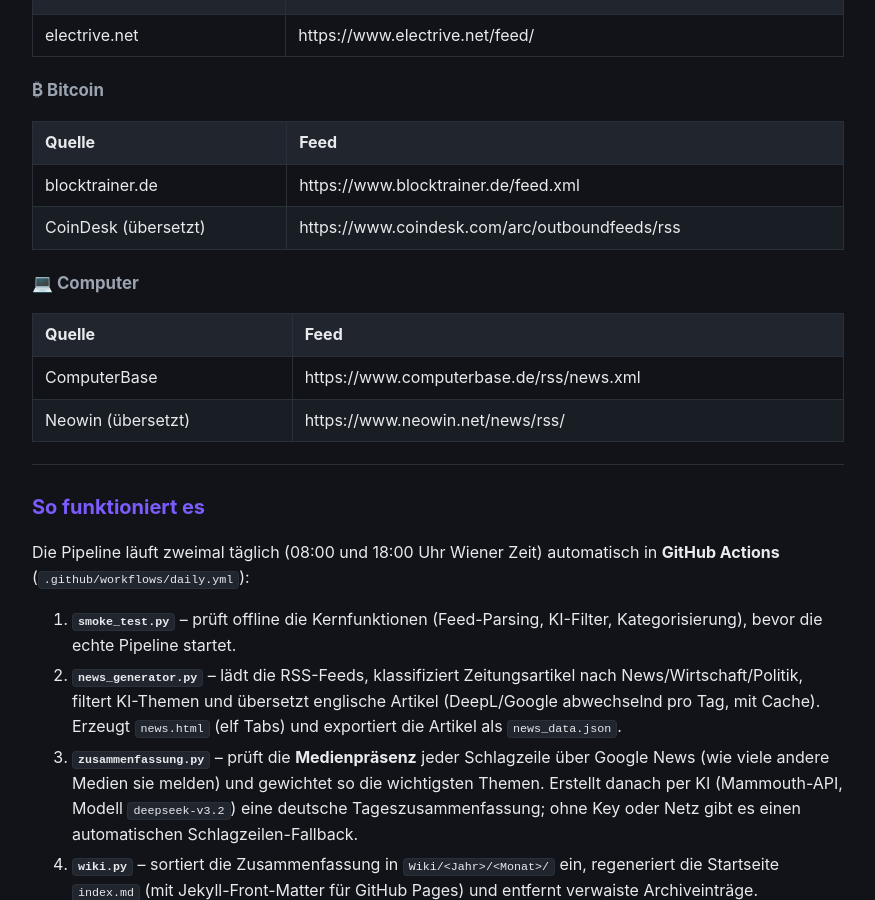
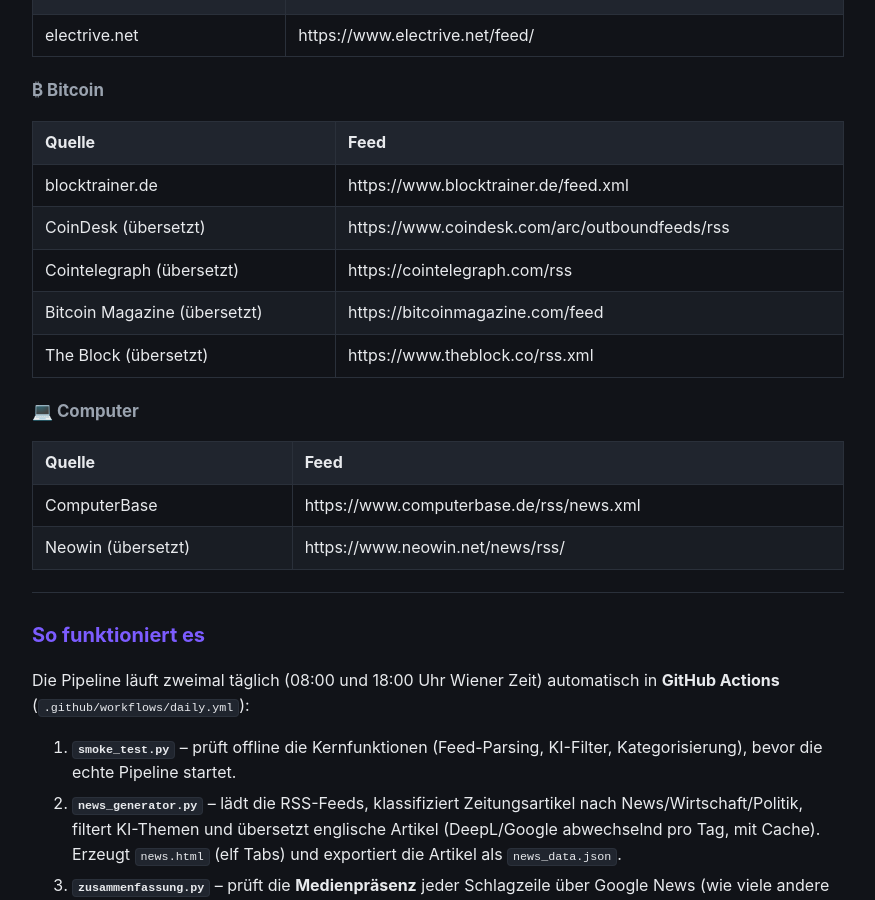
Before and after one commit to Ubuntu51/news-wiki, a Jekyll site: the page built from quellen.md, in a window 1280 px wide and 900 px high, scrolled down 4370 px. Shown: the whole window, without its empty margins (202-1077 px from the left). Built offline with Jekyll 4.4.1, drawn with Linux system fonts in a browser that asks for light colours; our own code applies the rules of GitHub Pages for plain Markdown files.

Commit message:
Quellen: Cointelegraph, Bitcoin Magazine, The Block im Bitcoin-Tab

```diff
--- a/quellen.md
+++ b/quellen.md
@@ -137,6 +137,9 @@
 |---|---|
 | blocktrainer.de | https://www.blocktrainer.de/feed.xml |
 | CoinDesk (übersetzt) | https://www.coindesk.com/arc/outboundfeeds/rss |
+| Cointelegraph (übersetzt) | https://cointelegraph.com/rss |
+| Bitcoin Magazine (übersetzt) | https://bitcoinmagazine.com/feed |
+| The Block (übersetzt) | https://www.theblock.co/rss.xml |
 
 ### 💻 Computer
 
```
